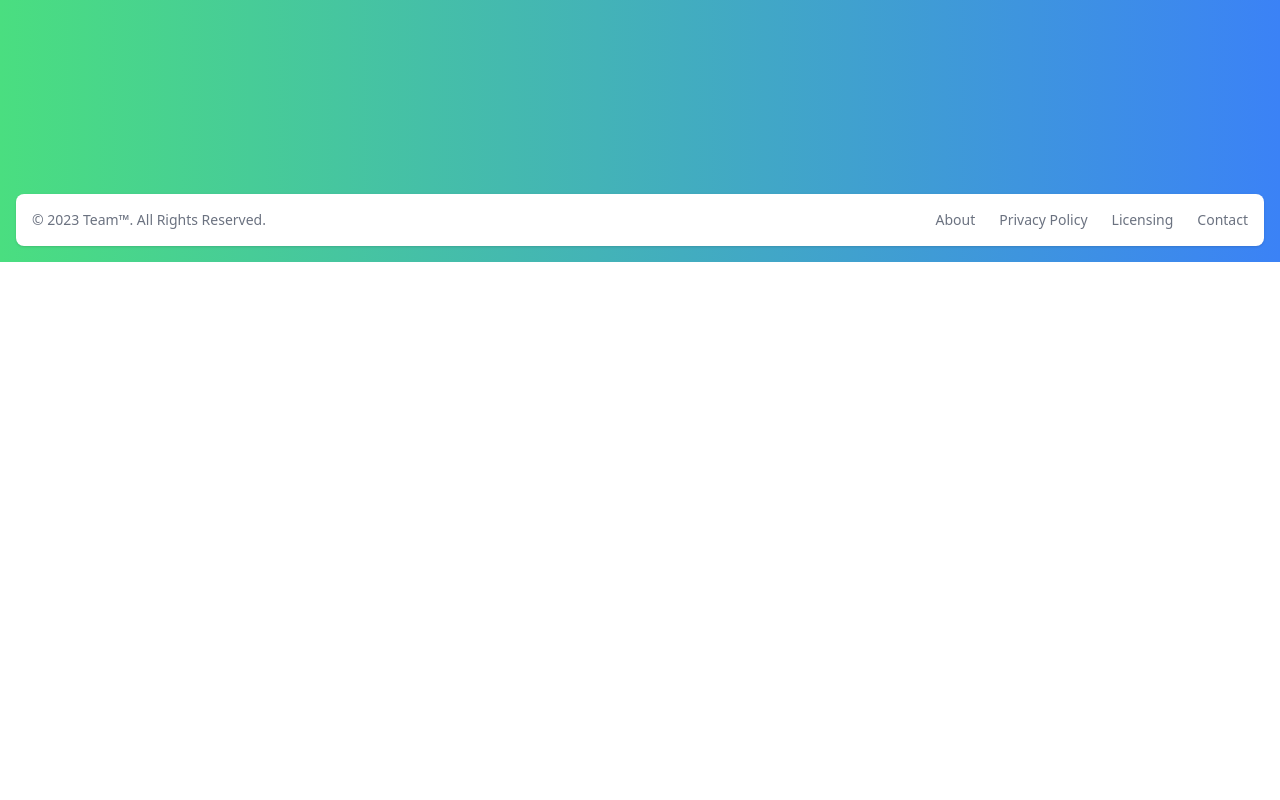
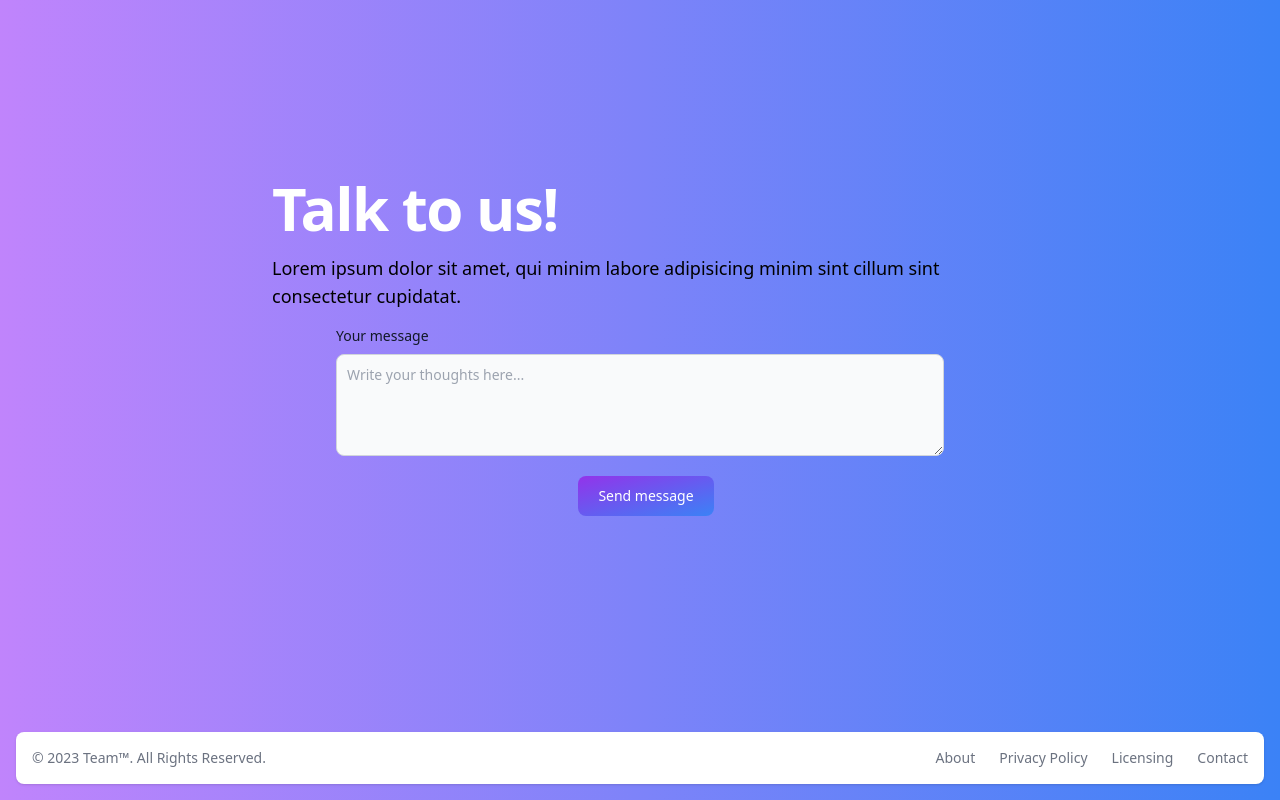
Before and after one commit to GusJelly/hypermedia-website, a website: page src/index.html in a window 1280 px wide. Shown: the part 2692-3492 px from the top of the page. Before the commit the page ends 2954 px from the top, so only its background shows below. Drawn offline with Linux system fonts and the light colour scheme.

Commit message:
Added area to send messages to the team

```diff
--- a/src/index.html
+++ b/src/index.html
@@ -6,7 +6,7 @@
         <link href="../dist/output.css" rel="stylesheet">
     </head>
 
-    <body class="bg-gradient-to-r from-green-400 to-blue-500">
+    <body class="bg-gradient-to-r from-purple-400 to-blue-500">
 
         <!-- Meet the team -->
         <section class="bg-center bg-no-repeat bg-blend-multiply py-5 pt-20">
@@ -255,6 +255,35 @@
         <br>
         <br>
 
+        <!-- Talk to us -->
+        <div class="mb-52">
+            <section>
+                <div class="px-4 mx-auto max-w-screen-md">
+                    <h1 class="mb-4 text-4xl font-extrabold tracking-tight leading-none text-white md:text-5xl lg:text-6xl">Talk to us!</h1>
+                    <p class="mb-4 text-lg font-normal text-black ">
+                        Lorem ipsum dolor sit amet, qui minim labore adipisicing minim sint cillum sint consectetur cupidatat.</p>
+                </div>
+            </section>
+            <div class="flex justify-center flex-wrap">
+                <div
+                    class="container max-w-screen-md px-20">
+                    <label for="message" class="block mb-2 text-sm font-medium text-gray-900 dark:text-white">Your message</label>
+                    <textarea id="message" rows="4" class="block p-2.5 w-full text-sm text-gray-900 bg-gray-50 rounded-lg border border-gray-300
+                        focus:ring-blue-500 focus:border-blue-500 dark:bg-gray-700 dark:border-gray-600 dark:placeholder-gray-400
+                        dark:text-white dark:focus:ring-blue-500 dark:focus:border-blue-500" placeholder="Write your thoughts here..."></textarea>
+                </div>
+                <div class="basis-full w-0">
+
+                </div>
+                <button type="button" class="text-white bg-gradient-to-br from-purple-600 to-blue-500 hover:bg-gradient-to-bl
+                    focus:ring-4 focus:outline-none focus:ring-blue-300 dark:focus:ring-blue-800 font-medium rounded-lg text-sm
+                    px-5 py-2.5 text-center mr-2 mb-2
+                    m-5">
+                    Send message</button>
+            </div>
+        </div>
+
+
         <!-- Footer -->
         <footer class="bg-white rounded-lg shadow m-4 dark:bg-gray-800">
             <div class="w-full mx-auto max-w-screen-xl p-4 md:flex md:items-center md:justify-between">
```
Also changed, not shown: dist/output.css.
